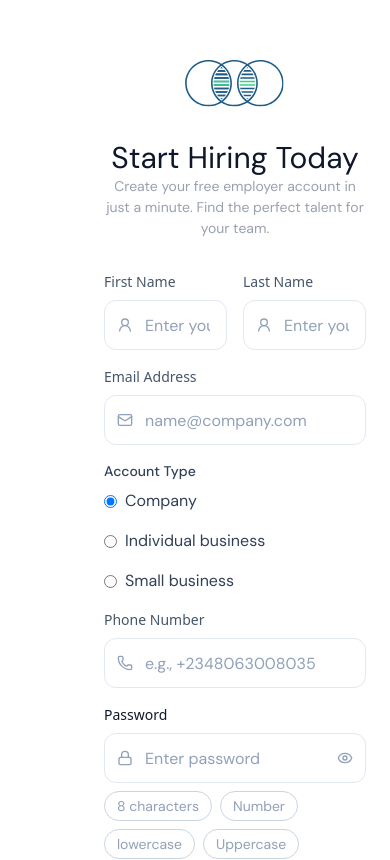
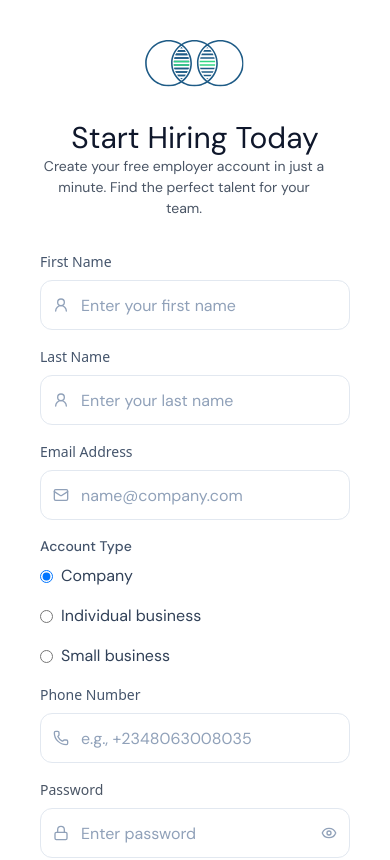
Before and after one commit to Jobstacktalentsolutions/jobstackwebsite_frontend, a Next.js app: page /auth/employer/signUp in a window 390 px wide. Shown: the top 860 px of the page. Built offline with nearby package versions, Linux system fonts and the light colour scheme; no server answers.

Commit message:
feat/bu-fix/4

```diff
--- a/app/auth/employer/forgetPassword/page.tsx
+++ b/app/auth/employer/forgetPassword/page.tsx
@@ -69,11 +69,11 @@ export default function ForgotPassword() {
               <span className="text-sm text-slate-500">or</span>
               <hr className="flex-grow border-slate-200" />
             </div>
-            <div className="flex">
-              <Button variant="outline" className="w-full">
+            <div className="flex flex-col md:flex-row">
+              <Button variant="outline" className="w-full my-4">
                 Sign in with Google
               </Button>
-              <Button variant="outline" className="w-full ml-4">
+              <Button variant="outline" className="w-full md:ml-4">
                 Sign in with Apple
               </Button>
             </div>
@@ -81,7 +81,7 @@ export default function ForgotPassword() {
             <p className="text-center text-sm text-slate-500">
               Don’t have an account?{" "}
               <Link
-                href="/auth/signUp"
+                href="/auth/employer/signUp"
                 className="text-blue-600 hover:underline"
               >
                 Sign up
--- a/app/auth/employer/forgetPassword/verify/page.tsx
+++ b/app/auth/employer/forgetPassword/verify/page.tsx
@@ -1,22 +1,25 @@
 import VerifyClient from "./VerifyClient";
-
+import AuthPageLayout from "@/app/components/AuthPageLayout";
 export default function Page({ searchParams }: { searchParams: { email?: string } }) {
   const email = searchParams.email ?? "";
 
   return (
+    <AuthPageLayout subtext={` We sent a 6-digit verification code to  ${email} Please enter it
+              below to continue.`} heading=" Check your e-inbox"
+      message={
         <VerifyClient
         heading="Check your e-inbox"
         message={
           <>
-          <p>
-            {" "}
+            <p className="text-slate-700 text-[14px] my-4 text">
+
               We sent a 6-digit verification code to{" "}
-            <span className="text-blue-600">{email}</span>. <br/> Please enter it
+              <span className="text-blue-600">{email}</span>. <br /> Please enter it
               below to continue.
             </p>
           </>
         }
         email={email}
-    />
+      />} />
   );
 }
--- a/app/auth/employer/login/page.tsx
+++ b/app/auth/employer/login/page.tsx
@@ -86,7 +86,7 @@ export default function LoginPage() {
               <div className="flex justify-end">
                 <Link
                   href="/auth/employer/forgetPassword"
-                  className="text-[12px] font-extralight"
+                  className="text-[12px] text-slate-600 font-extralight"
                 >
                   Forgot password?
                 </Link>
@@ -103,11 +103,11 @@ export default function LoginPage() {
                 <span className="text-sm text-slate-500">or</span>
                 <hr className="flex-grow border-slate-200" />
               </div>
-              <div className="flex">
-                <Button variant="outline" className="w-full">
+              <div className="flex flex-col md:flex-row">
+                <Button variant="outline" className="w-full mb-4">
                   Sign in with Google
                 </Button>
-                <Button variant="outline" className="w-full ml-4">
+                <Button variant="outline" className="w-full md:ml-4">
                   Sign in with Apple
                 </Button>
               </div>
--- a/app/auth/employer/signUp/signup.tsx
+++ b/app/auth/employer/signUp/signup.tsx
@@ -100,8 +100,8 @@ export default function SignUp() {
         heading="Start Hiring Today"
         subtext="Create your free employer account in just a minute. Find the perfect talent for your team."
         message={
-          <form className="space-y-4" onSubmit={onSubmit}>
-            <div className="grid grid-cols-2 gap-4">
+            <form className="space-y-4 " onSubmit={onSubmit}>
+            <div className=" flex flex-col  md:grid grid-cols-2 gap-4">
               <Input
                 label="First Name"
                 placeholder="Enter your first name"
@@ -131,7 +131,7 @@ export default function SignUp() {
             />
 
             <div>
-              <label className="mb-2 block text-sm font-medium text-slate-700">
+              <label className="mb-2 block text-sm font-medium text-slate-600">
                 Account Type
               </label>
               <div className="flex flex-col w-full font-light text-gray-500 gap-4">
--- a/app/components/authPageLayout.tsx
+++ b/app/components/authPageLayout.tsx
@@ -35,9 +35,9 @@ export default function ForgotPassword({
 
   const carouselImages = persona === "employer" ? employerImgs : jobseekerImgs;
     return (
-      <div className="w-full flex flex-col md:flex-row   my-15 md:my-10 pl-20 relative  overflow-hidden " style={{ fontFamily: 'var(--font-dmSans)' }}>
+      <div className="w-full flex flex-col md:flex-row   p-10 md:my-10 md:pl-20 relative  overflow-hidden " style={{ fontFamily: 'var(--font-dmSans)' }}>
             {/* Left Column */}
-        <div className=" px-6 w-full md:w-[45%] md:pr-32 flex flex-col " style={{ fontFamily: 'var(--font-dmSans)' }}>
+        <div className=" md:px-6 w-full md:w-[45%] md:pr-32 flex flex-col " style={{ fontFamily: 'var(--font-dmSans)' }}>
           <div className="hidden my-10 md:flex md:mb-21">
             <Link href="/"><Image src={logoIcon} alt="Page logo " width={200} height={200} /> </Link>
               </div>
@@ -51,7 +51,7 @@ export default function ForgotPassword({
                         " >
                             {heading}
                         </h1>
-                        <p className="text-center text-gray-400  md:text-start md:mb-8 text-[14px] font-extralight">{subtext}</p>
+                        <p className="text-center text-gray-600  w-2xs md:text-start md:mb-8 text-[14px] font-extralight">{subtext}</p>
                    </div>
                     <div >{message}</div>
                 </div>
--- a/app/components/input.tsx
+++ b/app/components/input.tsx
@@ -25,7 +25,7 @@ export default function Input({
 
     return (
         <label htmlFor={inputId} className="block">
-            <span className="mb-2 block text-[14px] font-sans font-light text-slate-600 ">
+            <span className="mb-2 block text-[14px] md:text-base font-sans font-light text-slate-600 ">
                 {label}
             </span>
 
--- a/app/components/passwordField.tsx
+++ b/app/components/passwordField.tsx
@@ -46,7 +46,7 @@ export default function PasswordField({
         <div>
             {/* ✅ Styled Label */}
             {label && (
-                <label htmlFor={id} className="block text-[14px] text-gray-900 mb-2 font-sans font-light  ">
+                <label htmlFor={id} className="block text-[14px] text-gray-600 mb-2 font-sans font-light  ">
                     {labelText}
                 </label>
             )}
@@ -78,7 +78,7 @@ export default function PasswordField({
 
             {/* ✅ Hide password hints for confirm password */}
             {showHints && !label.toLowerCase().includes('confirm') && (
-                <div className="mt-2 flex flex-wrap gap-2">
+                <div className="mt-4 md:mt-2 flex flex-wrap justify-center md:justify-start gap-2">
                     {rules.map((r) => (
                         <span
                             key={r.key}
```
Lines whose indentation alone changed are shown as unchanged.
